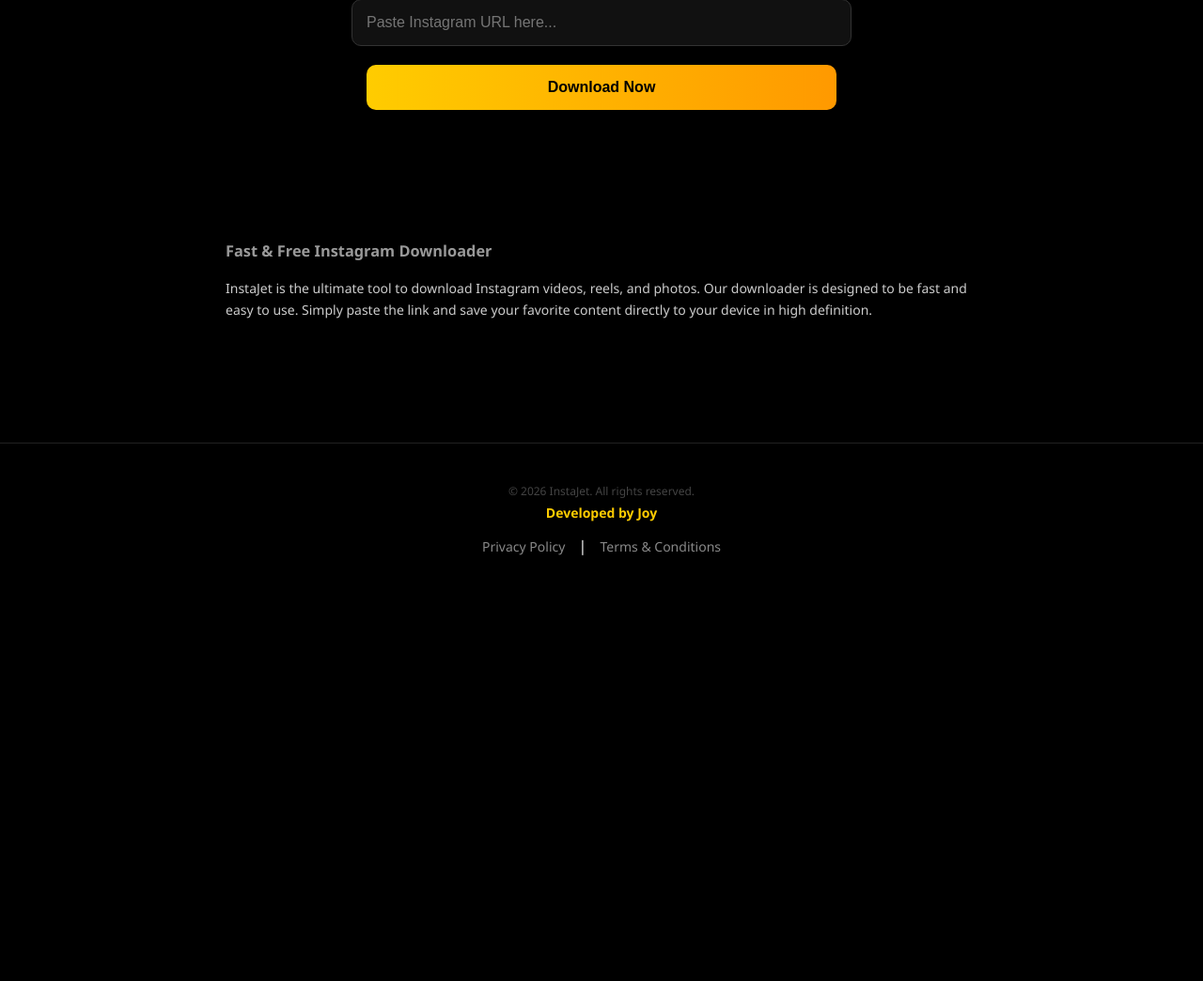
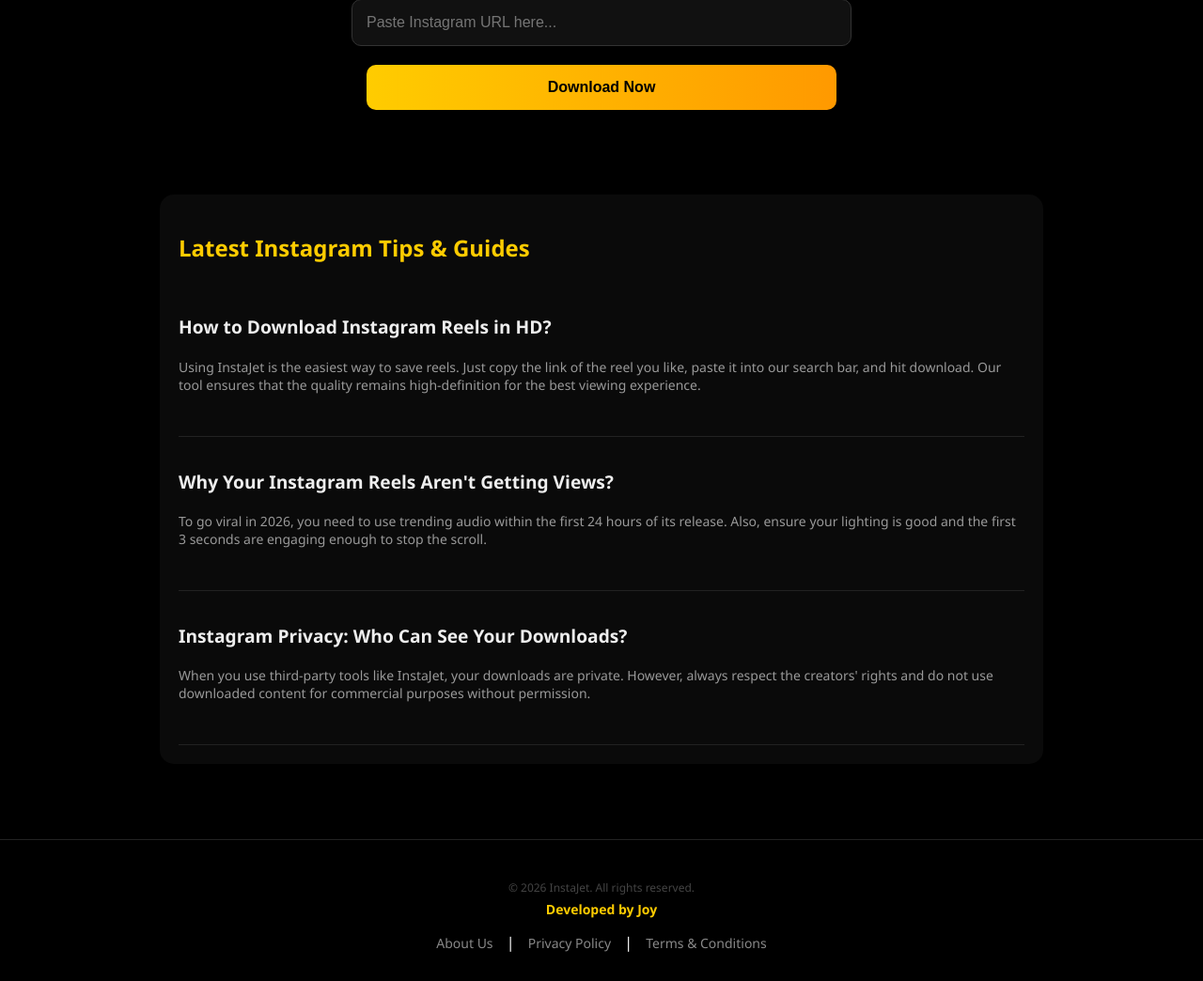
Before and after one commit to joyvijayan/jet-app, a Flask app: page / in a window 1280 px wide. Shown: the part 343-1387 px from the top of the page at 94% size. Before the commit the page ends 934 px from the top, so only its background shows below. Run offline with Flask 3, Linux system fonts and the light colour scheme.

Commit message:
Update index.html

```diff
--- a/templates/index.html
+++ b/templates/index.html
@@ -8,22 +8,22 @@
     <style>
         body { background-color: #000; color: #fff; font-family: 'Segoe UI', sans-serif; text-align: center; margin: 0; padding: 0; }
         .container { padding: 50px 20px; }
-
-        /* Logo Styling */
         .logo-img { width: 120px; height: auto; margin-bottom: 10px; }
-
         h1 { color: #ffcc00; font-size: 2.5rem; margin-top: 0; }
         p { color: #ccc; margin-bottom: 30px; }
-
         input[type="text"] { width: 85%; max-width: 500px; padding: 15px; border-radius: 10px; border: 1px solid #333; background: #111; color: #fff; font-size: 16px; }
         button { padding: 15px 40px; border-radius: 10px; border: none; background: linear-gradient(to right, #ffcc00, #ff9900); color: #000; font-weight: bold; cursor: pointer; font-size: 16px; margin-top: 20px; width: 85%; max-width: 500px; }
-
         .footer { margin-top: 80px; padding: 30px; border-top: 1px solid #222; }
         .footer-links a { color: #888; text-decoration: none; margin: 0 10px; font-size: 14px; }
         .footer-links a:hover { color: #ffcc00; }
+        .dev-name { color: #ffcc00; font-size: 14px; font-weight: bold; margin-top: 5px; display: block; }
 
-        /* Style for Developer Name */
-        .dev-name { color: #ffcc00; font-size: 14px; font-weight: bold; margin-top: 5px; display: block; }
+        /* New Content Section Styles */
+        .content-section { max-width: 900px; margin: 40px auto; text-align: left; padding: 20px; background: #0a0a0a; border-radius: 15px; }
+        .content-section h2 { color: #ffcc00; font-size: 1.5rem; }
+        .blog-card { border-bottom: 1px solid #222; padding: 15px 0; }
+        .blog-card h3 { color: #eee; font-size: 1.2rem; }
+        .blog-card p { color: #999; font-size: 14px; }
     </style>
 </head>
 <body>
@@ -57,15 +57,30 @@
         {% endif %}
     </div>
 
-    <div style="max-width: 800px; margin: 50px auto; padding: 20px; text-align: left; color: #666; font-size: 14px; line-height: 1.6;">
-        <h3 style="color: #999;">Fast & Free Instagram Downloader</h3>
-        <p>InstaJet is the ultimate tool to download Instagram videos, reels, and photos. Our downloader is designed to be fast and easy to use. Simply paste the link and save your favorite content directly to your device in high definition.</p>
+    <div class="content-section">
+        <h2>Latest Instagram Tips & Guides</h2>
+
+        <div class="blog-card">
+            <h3>How to Download Instagram Reels in HD?</h3>
+            <p>Using InstaJet is the easiest way to save reels. Just copy the link of the reel you like, paste it into our search bar, and hit download. Our tool ensures that the quality remains high-definition for the best viewing experience.</p>
+        </div>
+
+        <div class="blog-card">
+            <h3>Why Your Instagram Reels Aren't Getting Views?</h3>
+            <p>To go viral in 2026, you need to use trending audio within the first 24 hours of its release. Also, ensure your lighting is good and the first 3 seconds are engaging enough to stop the scroll.</p>
+        </div>
+
+        <div class="blog-card">
+            <h3>Instagram Privacy: Who Can See Your Downloads?</h3>
+            <p>When you use third-party tools like InstaJet, your downloads are private. However, always respect the creators' rights and do not use downloaded content for commercial purposes without permission.</p>
+        </div>
     </div>
 
     <footer class="footer">
         <p style="color: #444; font-size: 12px; margin-bottom: 5px;">&copy; 2026 InstaJet. All rights reserved.</p>
         <span class="dev-name">Developed by Joy</span>
         <div class="footer-links" style="margin-top: 15px;">
+            <a href="/about">About Us</a> |
             <a href="/privacy">Privacy Policy</a> |
             <a href="/terms">Terms & Conditions</a>
         </div>
```
